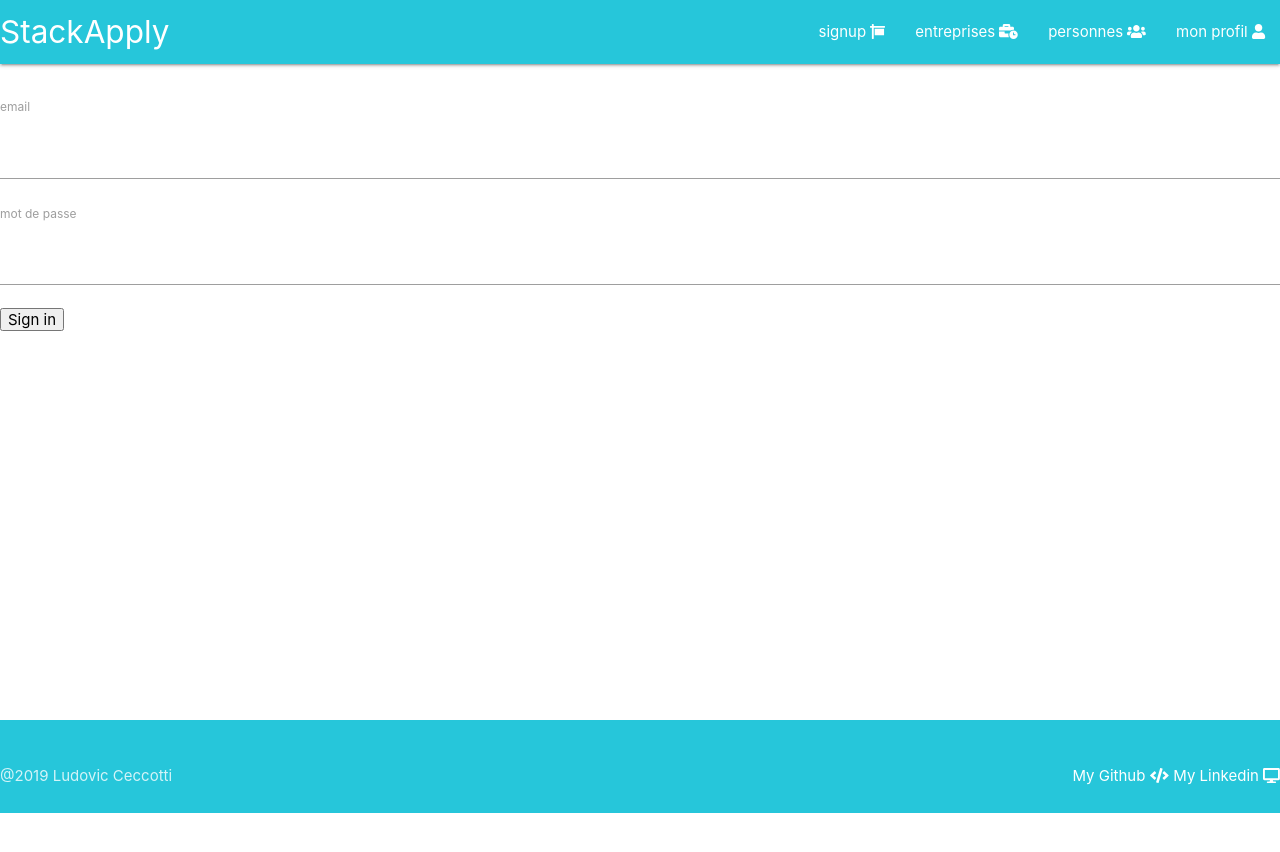
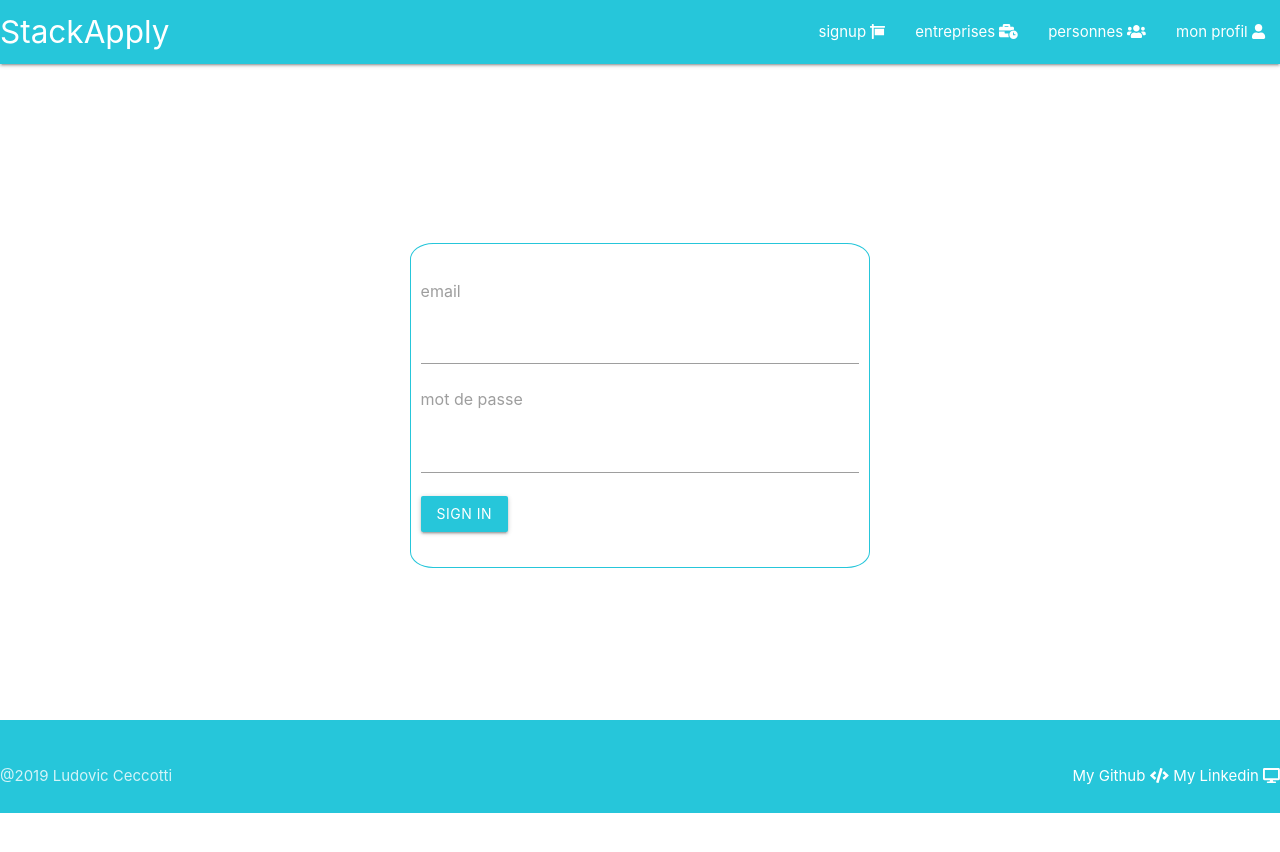
Before and after one commit to ludovic2411/angularProject, an Angular app: page / in a window 1280 px wide. Shown: the top 852 px of the page. Built offline with nearby package versions, Linux system fonts and the light colour scheme.

Commit message:
login form-ok

```diff
--- a/src/app/sign-in/sign-in.component.html
+++ b/src/app/sign-in/sign-in.component.html
@@ -4,7 +4,6 @@
     <p><input type="text"  [formControl]="email" ></p>
     <p><label for="pwd">mot de passe</label></p>
     <p><input type="text" name="" id="" [formControl]="pwd"></p>
-    <p>
-      <button type="submit">Sign in</button></p>
+    <p><button class="btn cyan lighten-1" type="submit">Sign in</button></p>
   </form>
 </div>
--- a/src/app/sign-in/sign-in.component.sass
+++ b/src/app/sign-in/sign-in.component.sass
@@ -0,0 +1,18 @@
+div
+  display: grid
+  grid-template-columns: 20% 60% 20%
+  grid-template-rows: 4fr 8fr 4fr
+  form
+    grid-column: 2
+    grid-row: 2
+    width: 60%
+    margin-left: auto
+    margin-right: auto
+    border: solid 1px #26c6da
+    border-radius: 5%
+    padding-top: 20px
+    padding-bottom: 20px
+    padding-left: 10px
+    padding-right: 10px
+    label
+      font-size: medium
```
